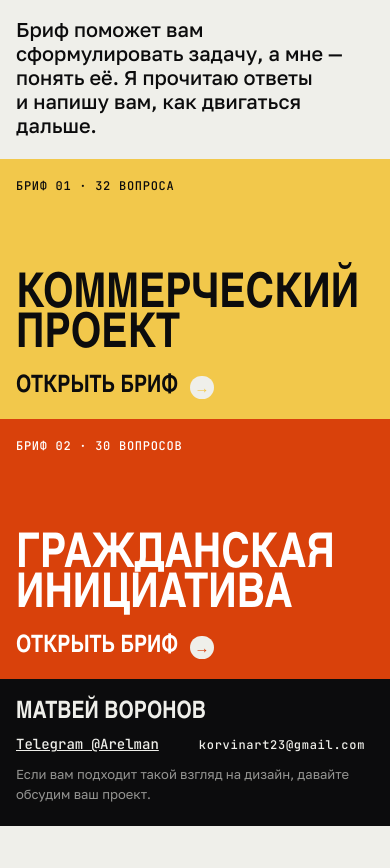
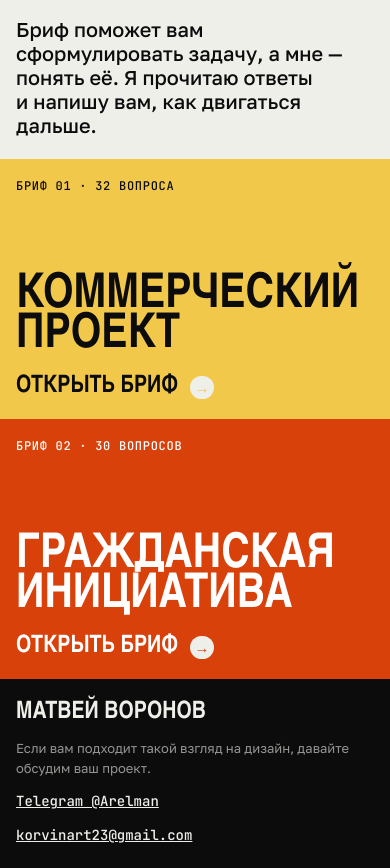
Before and after one commit to Arelman/portfolio, a plain HTML site: page index.html in a window 390 px wide. Shown: the part 8833-9701 px from the top of the page. Before the commit the page ends 9659 px from the top, so only its background shows below. Drawn offline with Linux system fonts and the light colour scheme; a web font is replaced by a local one.

Commit message:
Подвал: порядок имя → текст → Telegram → почта, почта кликабельна, на мобильном вертикально
Co-Authored-By: Claude Sonnet 5.5 <noreply@anthropic.com>

```diff
--- a/index.html
+++ b/index.html
@@ -198,7 +198,7 @@ a{color:inherit}
 .ft .in{display:flex;flex-wrap:wrap;gap:10px 40px;align-items:baseline}
 .ft b{font:800 24px/1 var(--display);text-transform:uppercase}
 .ft a{font:500 14px/1.4 var(--mono)}
-.ft .r{margin-left:auto;opacity:.6;font-size:13px}
+.ft .r{opacity:.6;font-size:13px}
 
 /* кейс */
 .chd{background:var(--hb);color:var(--hf);padding-block:16px clamp(22px,3vw,44px)}
@@ -282,7 +282,7 @@ figcaption{font:500 11.5px/1.4 var(--mono);letter-spacing:.04em;text-transform:u
   .figs,.figs.n2{grid-template-columns:1fr}.grow{flex-direction:column}.grow>div{flex:none!important}
   .mt{grid-template-columns:1fr 1fr;row-gap:22px}
   .ba .pair{grid-template-columns:1fr}.ba .ar{transform:rotate(90deg);justify-self:center;line-height:.6}
-  .ft .r{margin-left:0}
+  .ft .in{flex-direction:column;align-items:flex-start;gap:14px}
 }
 @media (max-width:480px){.mt{grid-template-columns:1fr}}
 @media (prefers-reduced-motion:reduce){*{transition:none!important;scroll-behavior:auto!important}}
@@ -431,7 +431,7 @@ function kase(p) {
 }
 
 function footer() {
-  return `<footer class="ft"><div class="in wrap"><b>${me.name}</b><a href="${me.telegram[1]}" target="_blank" rel="noopener">Telegram ${me.telegram[0]}</a><span class="mono" style="text-transform:none;user-select:all">${me.email}</span><span class="r">Если вам подходит такой взгляд на дизайн, давайте обсудим ваш проект.</span></div></footer>`;
+  return `<footer class="ft"><div class="in wrap"><b>${me.name}</b><span class="r">Если вам подходит такой взгляд на дизайн, давайте обсудим ваш проект.</span><a href="${me.telegram[1]}" target="_blank" rel="noopener">Telegram ${me.telegram[0]}</a><a href="mailto:${me.email}">${me.email}</a></div></footer>`;
 }
 
 function fit() {
```
